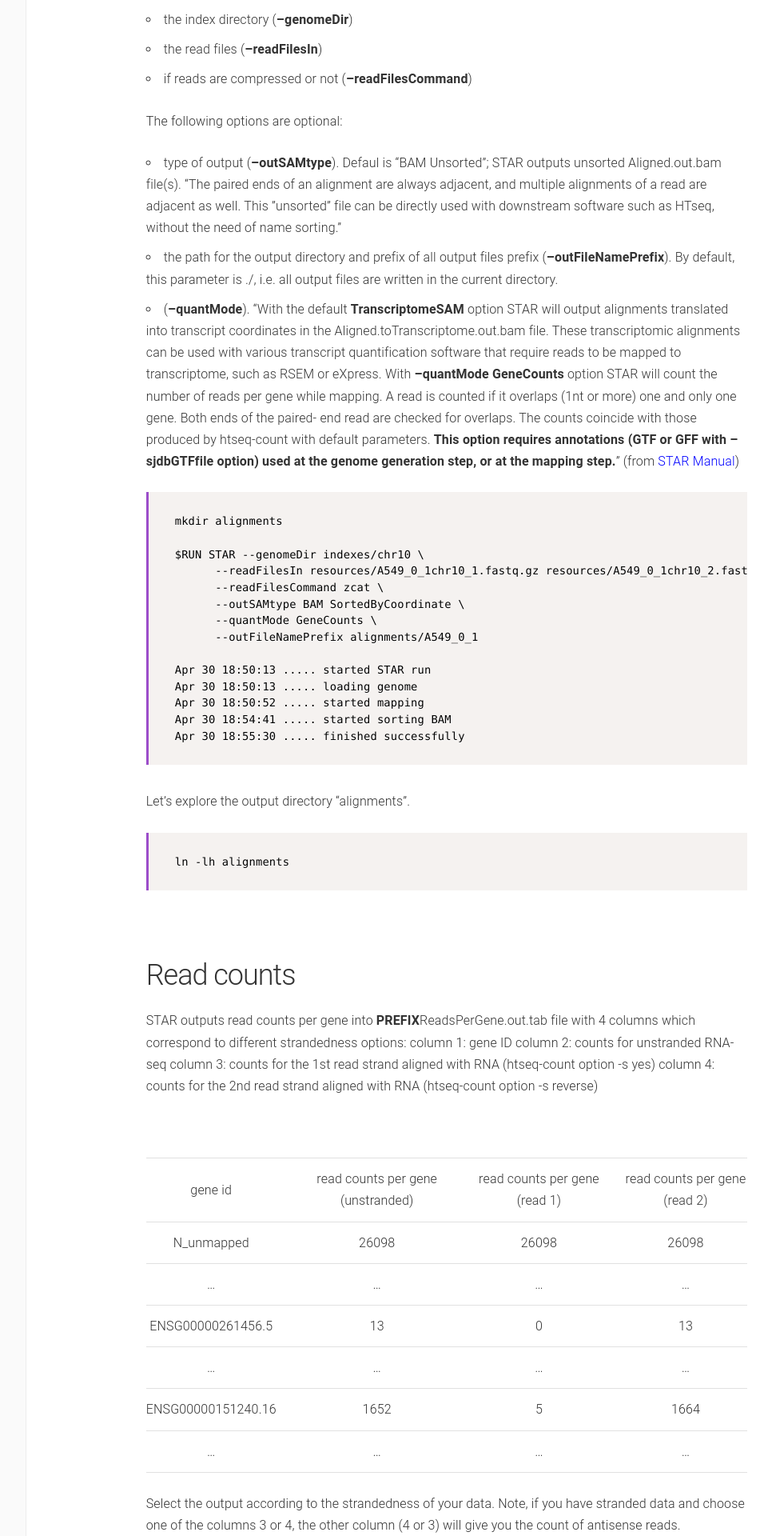
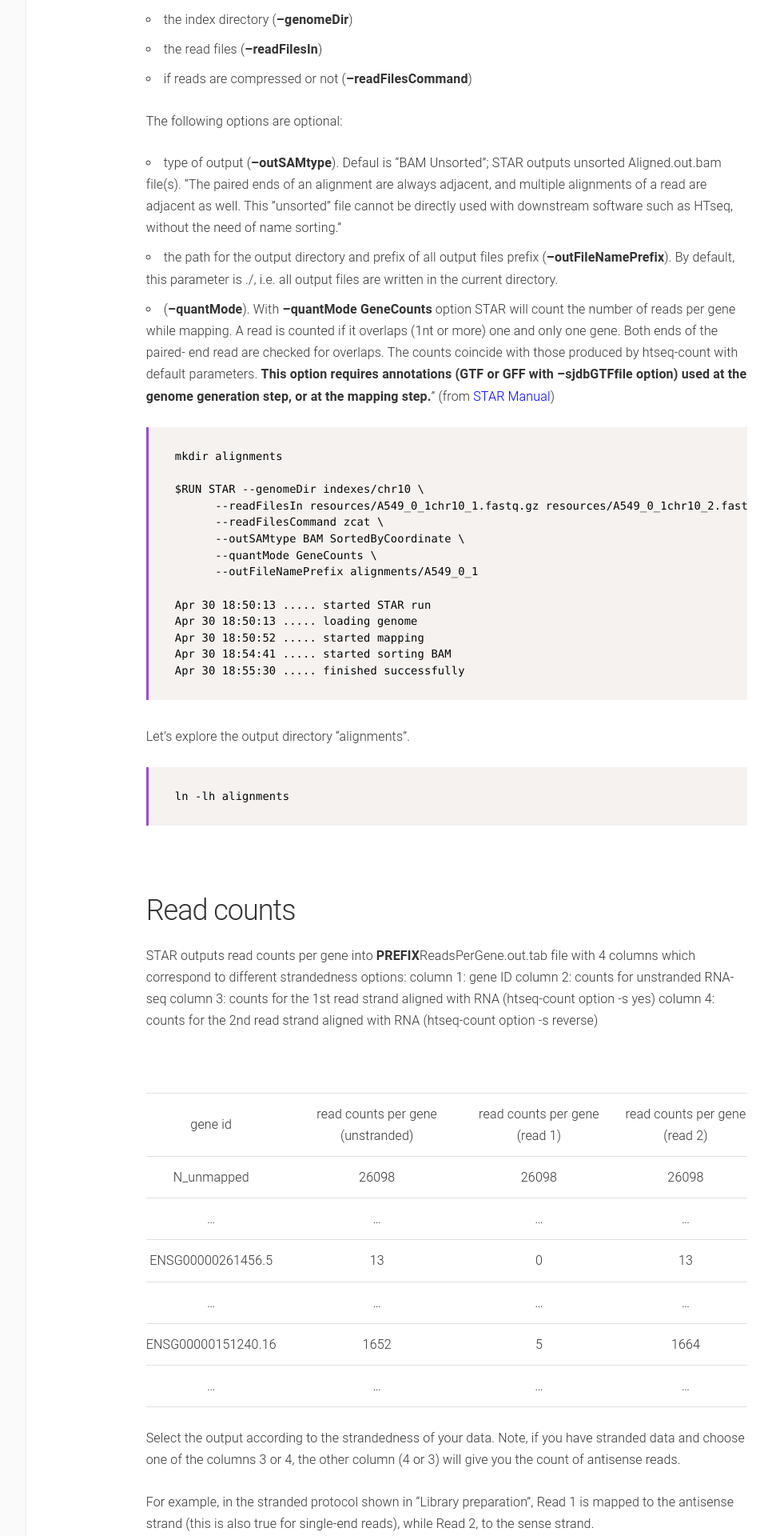
Before and after one commit to biocorecrg/RNAseq_course_2019, a Jekyll site: the page built from docs/alnpractical.md, in a window 1280 px wide. Shown: the part 2103-4023 px from the top of the page at 80% size, without its empty margins (180-1146 px from the left). Built offline with Jekyll 4.4.1, drawn with Linux system fonts in a browser that asks for light colours; part of the change alters nothing that is shown; some of the changed text lies outside the part shown.

Commit message:
Update alnpractical.md

````diff
--- a/docs/alnpractical.md
+++ b/docs/alnpractical.md
@@ -84,9 +84,9 @@ To use **STAR** for the read alignment (default --runMode option), we have to sp
 * if reads are compressed or not (**--readFilesCommand**)
 
 The following options are optional:
-* type of output (**--outSAMtype**). Defaul is "BAM Unsorted"; STAR outputs unsorted Aligned.out.bam file(s). "The paired ends of an alignment are always adjacent, and multiple alignments of a read are adjacent as well. This ”unsorted” file can be directly used with downstream software such as HTseq, without the need of name sorting."
+* type of output (**--outSAMtype**). Defaul is "BAM Unsorted"; STAR outputs unsorted Aligned.out.bam file(s). "The paired ends of an alignment are always adjacent, and multiple alignments of a read are adjacent as well. This ”unsorted” file cannot be directly used with downstream software such as HTseq, without the need of name sorting."
 * the path for the output directory and prefix of all output files prefix (**--outFileNamePrefix**). By default, this parameter is ./, i.e. all output files are written in the current directory.
-* (**--quantMode**). "With the default **TranscriptomeSAM** option STAR will output alignments translated into transcript coordinates in the Aligned.toTranscriptome.out.bam file. These transcriptomic alignments can be used with various transcript quantification software that require reads to be mapped to transcriptome, such as RSEM or eXpress. With **--quantMode GeneCounts** option STAR will count the number of reads per gene while mapping. A read is counted if it overlaps (1nt or more) one and only one gene. Both ends of the paired- end read are checked for overlaps. The counts coincide with those produced by htseq-count with default parameters. **This option requires annotations (GTF or GFF with –sjdbGTFfile option) used at the genome generation step, or at the mapping step.**" (from [STAR Manual](http://labshare.cshl.edu/shares/gingeraslab/www-data/dobin/STAR/Releases/FromGitHub/Old/STAR-2.5.3a/doc/STARmanual.pdf))
+* (**--quantMode**). With **--quantMode GeneCounts** option STAR will count the number of reads per gene while mapping. A read is counted if it overlaps (1nt or more) one and only one gene. Both ends of the paired- end read are checked for overlaps. The counts coincide with those produced by htseq-count with default parameters. **This option requires annotations (GTF or GFF with –sjdbGTFfile option) used at the genome generation step, or at the mapping step.**" (from [STAR Manual](http://labshare.cshl.edu/shares/gingeraslab/www-data/dobin/STAR/Releases/FromGitHub/Old/STAR-2.5.3a/doc/STARmanual.pdf))
 
 
 
@@ -136,7 +136,7 @@ Select the output according to the strandedness of your data. Note, if you have
 
 For example, in the stranded protocol shown in "Library preparation", Read 1 is mapped to the antisense strand (this is also true for single-end reads), while Read 2, to the sense strand.
 
-**What protocol, standed or unstranded, was used for this RNA-seq data?**
+**What protocol, stranded or unstranded, was used for this RNA-seq data?**
 
 ```{bash}
 more alignments/A549_0_1ReadsPerGene.out.tab
@@ -207,7 +207,7 @@ The rest is a read alignment.
 |Leftmost mapping position (1-based)	|35442|
 |Mapping quality 	|3 *(p=0.5)* |
 |CIGAR string |13M174562N32M6S *|
-|Reference rsequence name of the primary alignment of the mate |	= *same chromosome*|
+|Reference sequence name of the primary alignment of the mate |	= *same chromosome*|
 |Position of the primary alignment of the mate| 	236864|
 |observed fragment length| 	201473|
 |Sequence |AGCTGTTATTGAACAAGAAGGGATTGGTTGCCAGGAGATGAGATTAGCATT|
@@ -222,7 +222,7 @@ Extra fields are often present and are different among aligner tools [https://sa
 | Field|Meaning |
 | :----: | :---- |
 |NH:i:2|number of mapping to the reference|
-|HI:i:2|which aligmnent is the reported one (in this case is the second one)|
+|HI:i:2|which alignment is the reported one (in this case is the second one)|
 |AS:i:74|Alignment score calculate by the aligner|
 |nM:i:9|number of difference with the reference*|
 
@@ -290,7 +290,7 @@ The report gives many useful information like the total number of mapped reads,
 
 <img src="images/qualimap2.png"  align="middle" />
 
-Looking at the gene coverage we see a bias towards 5' that is compatible with the kind of stranded protocol used (it is beacuse fo reverse trancsriptase).
+Looking at the gene coverage we see a bias towards 5' that is compatible with the kind of stranded protocol used (it is because of reverse transcriptase).
 
 <img src="images/qualimap4.png"  align="middle" />
 
@@ -323,7 +323,7 @@ For aligning with **Salmon** we need to specify the strandess of the library (**
 |F|read 1 (or single-end read) comes from the forward strand|
 |R|read 1 (or single-end read) comes from the reverse strand|
 
-In our case we have **Inward**, **Stranded** and **Reverse**. Moreover if we want to assign the reads to the genes too we need to provide a GTF file with correlation between transcripts and genes (otpion **-g**).
+In our case we have **Inward**, **Stranded** and **Reverse**. Moreover if we want to assign the reads to the genes too we need to provide a GTF file with correlation between transcripts and genes (option **-g**).
 
 ```{bash}
 $RUN salmon quant -i indexes/transcripts -l ISR \
@@ -379,7 +379,7 @@ ENST00000181796.6	3785	3216.057	0.000000	0.000
 We will use this information for calculating differential expression (DE) analysis.
 
 ## Combining reports
-At this point we can summarize the work done by usiong the tool [**multiqc**](https://multiqc.info/). First we link our mapping results to QC.
+At this point we can summarize the work done by using the tool [**multiqc**](https://multiqc.info/). First we link our mapping results to QC.
 
 ```{bash}
 cd QC/
````
